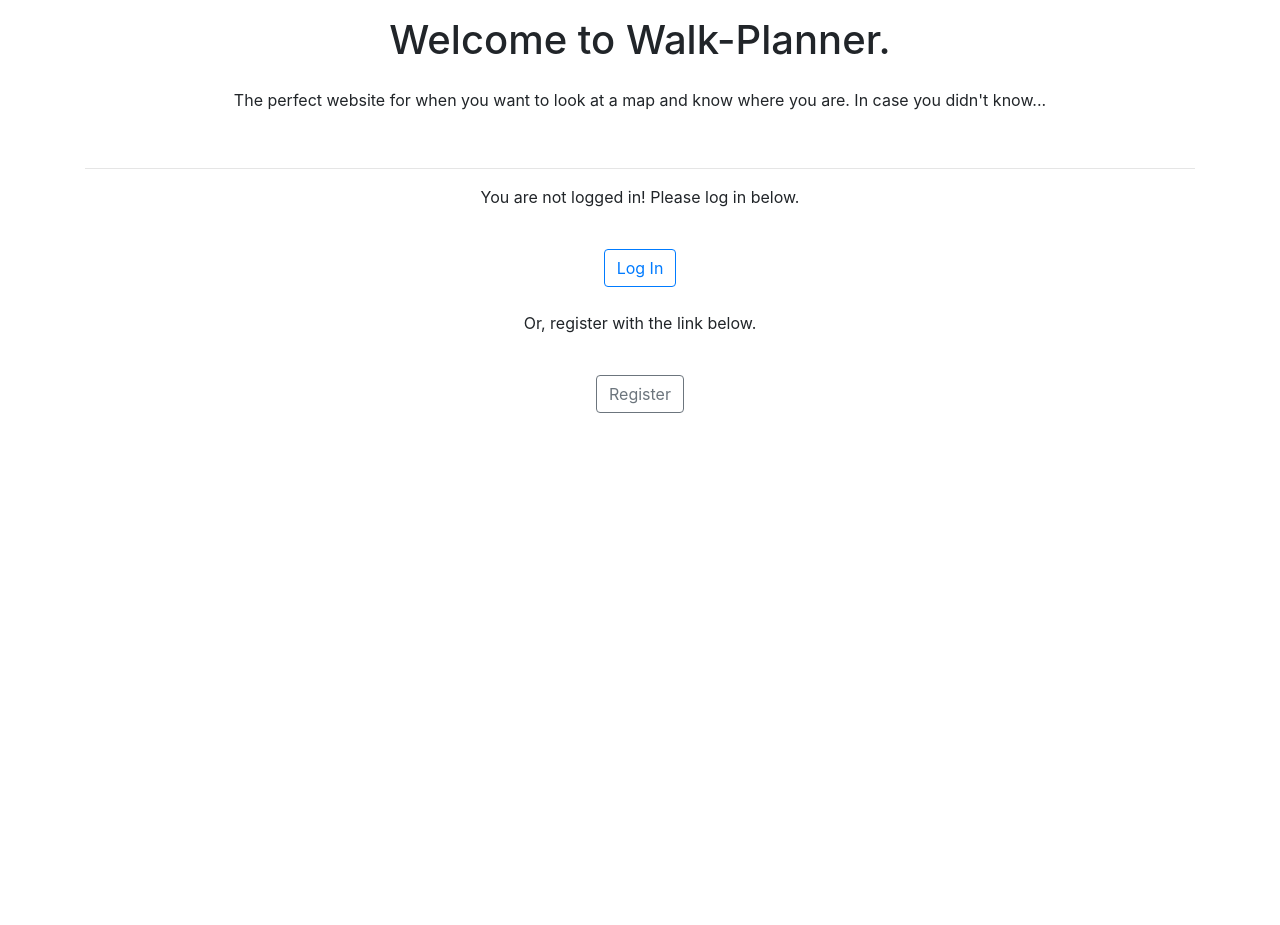
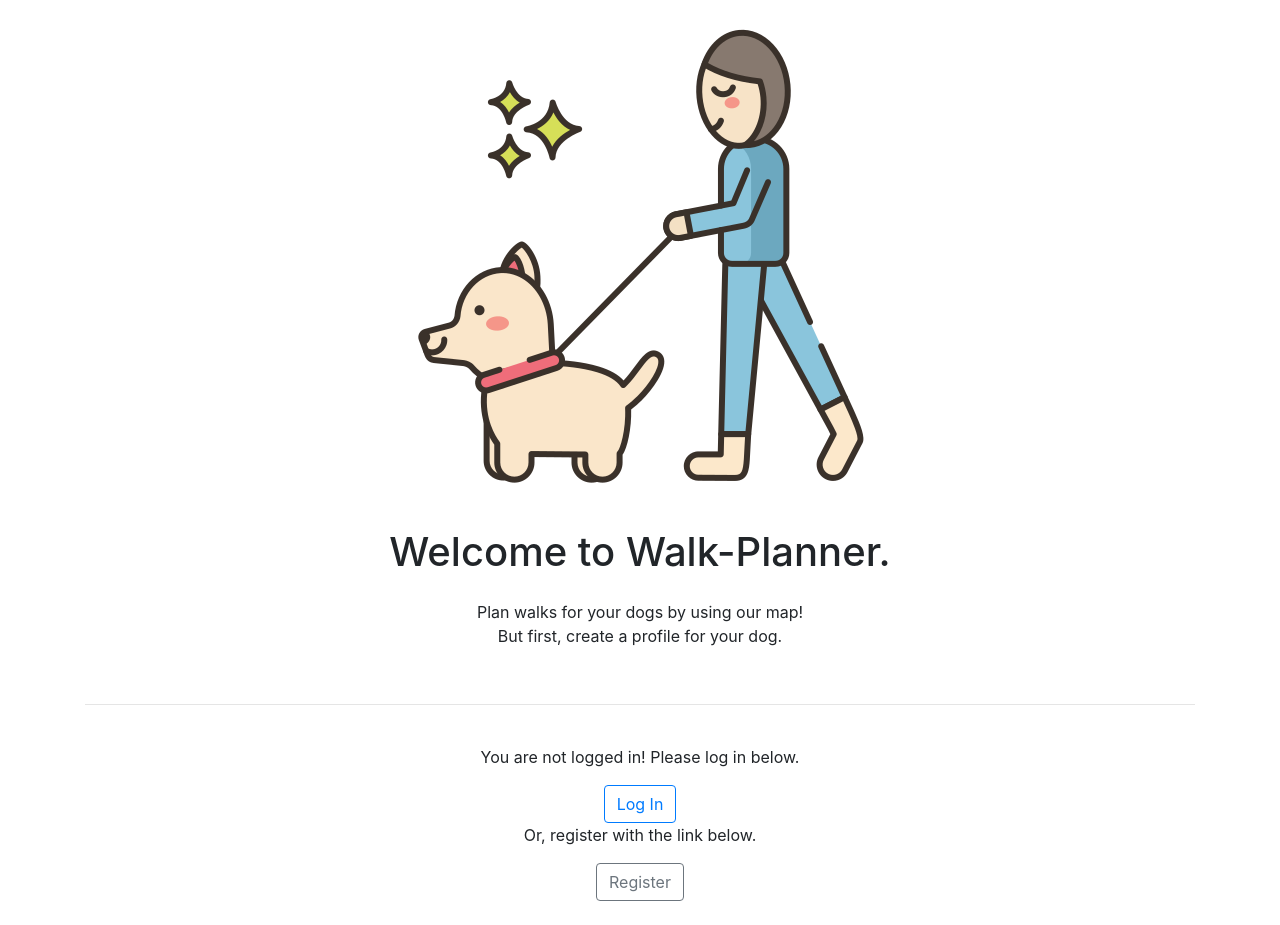
Before and after one commit to niamhkearney/awm-ca1, a Django app: page / in a window 1280 px wide. Shown: the part 56-981 px from the top of the page. Before the commit the page ends 469 px from the top, so only its background shows below. Run offline with Django 4.2, Linux system fonts and the light colour scheme; some libraries are stand-ins or nearby versions.

Commit message:
some aesthetic changes

```diff
--- a/world/forms.py
+++ b/world/forms.py
@@ -30,4 +30,4 @@ class NewDog(forms.ModelForm):
         labels = {
             "dogimg": "Your dog's profile picture:"
         }
-        exclude = ("owner",)
+        fields = ("name", "dogimg")
--- a/world/templates/base.html
+++ b/world/templates/base.html
@@ -4,7 +4,7 @@
     {% load static %}
     <meta charset="UTF-8">
     <meta name="viewport" content="width=device-width, initial-scale=1.0, maximum-scale=1.0, user-scalable=no" />
-    <link rel="stylesheet" href={% static '../static/style.css' %}>
+    <link rel="stylesheet" href={% static '/style.css' %}>
     <link rel="stylesheet" href="https://cdn.jsdelivr.net/npm/bootstrap@4.5.3/dist/css/bootstrap.min.css" integrity="sha384-TX8t27EcRE3e/ihU7zmQxVncDAy5uIKz4rEkgIXeMed4M0jlfIDPvg6uqKI2xXr2" crossorigin="anonymous">
     <script src="https://cdn.jsdelivr.net/npm/bootstrap@5.2.1/dist/js/bootstrap.bundle.min.js"></script>
     <script src="https://ajax.googleapis.com/ajax/libs/jquery/3.6.0/jquery.min.js"></script>
--- a/world/templates/home.html
+++ b/world/templates/home.html
@@ -3,18 +3,24 @@
 {% block title %}Home{% endblock %}
 
 {% block content %}
+{% load static %}
     <div class="container align-content-center text-center">
+        <div class="container">
+        <img src="{% static 'walkdog.png' %}" class="img-responsive imgs"/><br>
         <h1 class="p-3">Welcome to Walk-Planner.</h1>
-        <p>The perfect website for when you want to look at a map and know where you are. In case you didn't know...</p><br>
+        <p>Plan walks for your dogs by using our map!<br>But first, create a profile for your dog.</p><br>
+        </div>
         <hr>
+        <div class="container p-4">
         {% if user.is_authenticated %}
             <p>Hello, {{ user.username }}!</p>
             <p><a href="{% url 'logout' %}">Log Out</a></p>
         {% else %}
-          <p>You are not logged in! Please log in below.</p><br>
+          <p>You are not logged in! Please log in below.</p>
           <a href="{% url 'login' %}" class="btn btn-outline-primary">Log In</a>
-            <p class="p-4">Or, register with the link below.</p>
+            <p>Or, register with the link below.</p>
             <a href="{% url 'world:signup' %}" class="btn btn-outline-secondary">Register</a>
         {% endif %}
+        </div>
     </div>
 {% endblock %}
```
Also changed, not shown: world/templates/dogs.html (+6 -3 lines), world/static/walkdog.png (added).
